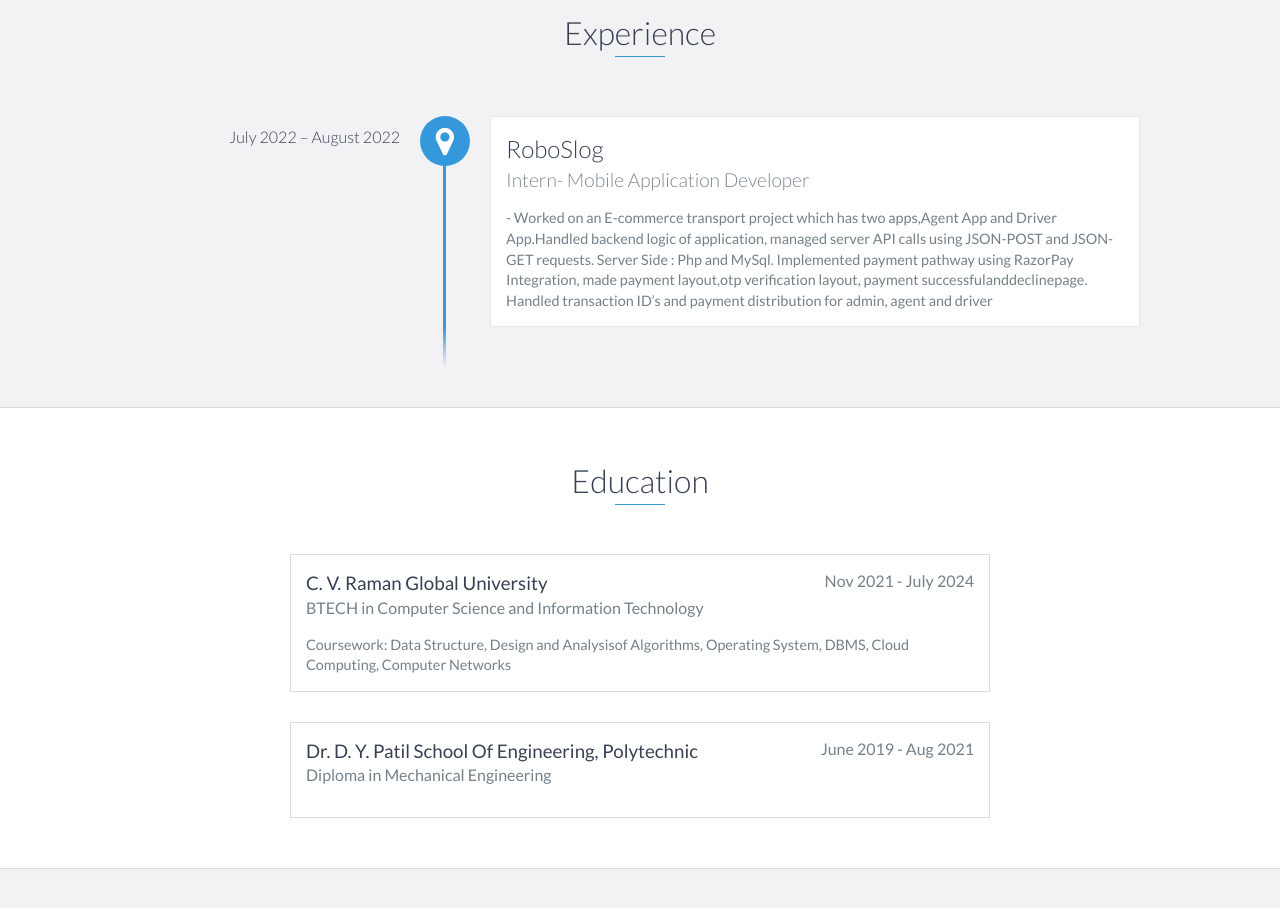
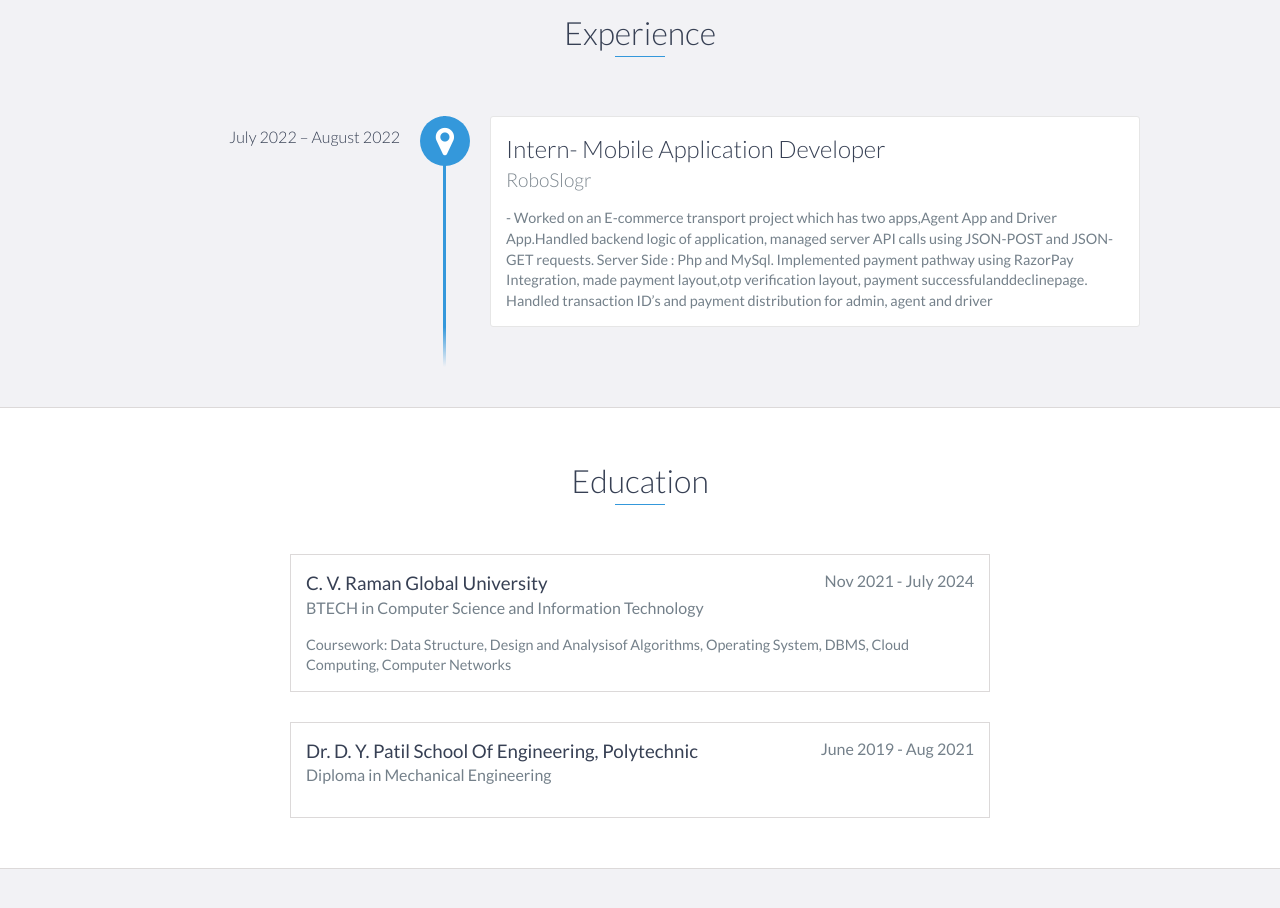
Before and after one commit to s0oraj/Portfolio, a website: page index.html in a window 1280 px wide. Shown: the part 840-1748 px from the top of the page. Drawn offline with nearby package versions, Linux system fonts and the light colour scheme.

Commit message:
Update index.html

```diff
--- a/index.html
+++ b/index.html
@@ -68,8 +68,8 @@
         <h2 class="heading">Experience</h2>
         <div id="experience-timeline">
             <div data-date="July 2022 – August 2022">
-                <h3>RoboSlog</h3>
-                <h4>Intern- Mobile Application Developer</h4>
+                <h3>Intern- Mobile Application Developer</h3>
+                <h4>RoboSlogr</h4>
                 <p>
               - Worked on an E-commerce transport project which has two apps,Agent App and Driver App.Handled backend logic of application, managed server API calls using JSON-POST and JSON-GET requests. Server Side : Php and MySql.
 			Implemented payment pathway using RazorPay Integration, made payment layout,otp verification layout, payment successfulanddeclinepage. Handled transaction ID’s and payment distribution for admin, agent and driver  </p>
```
